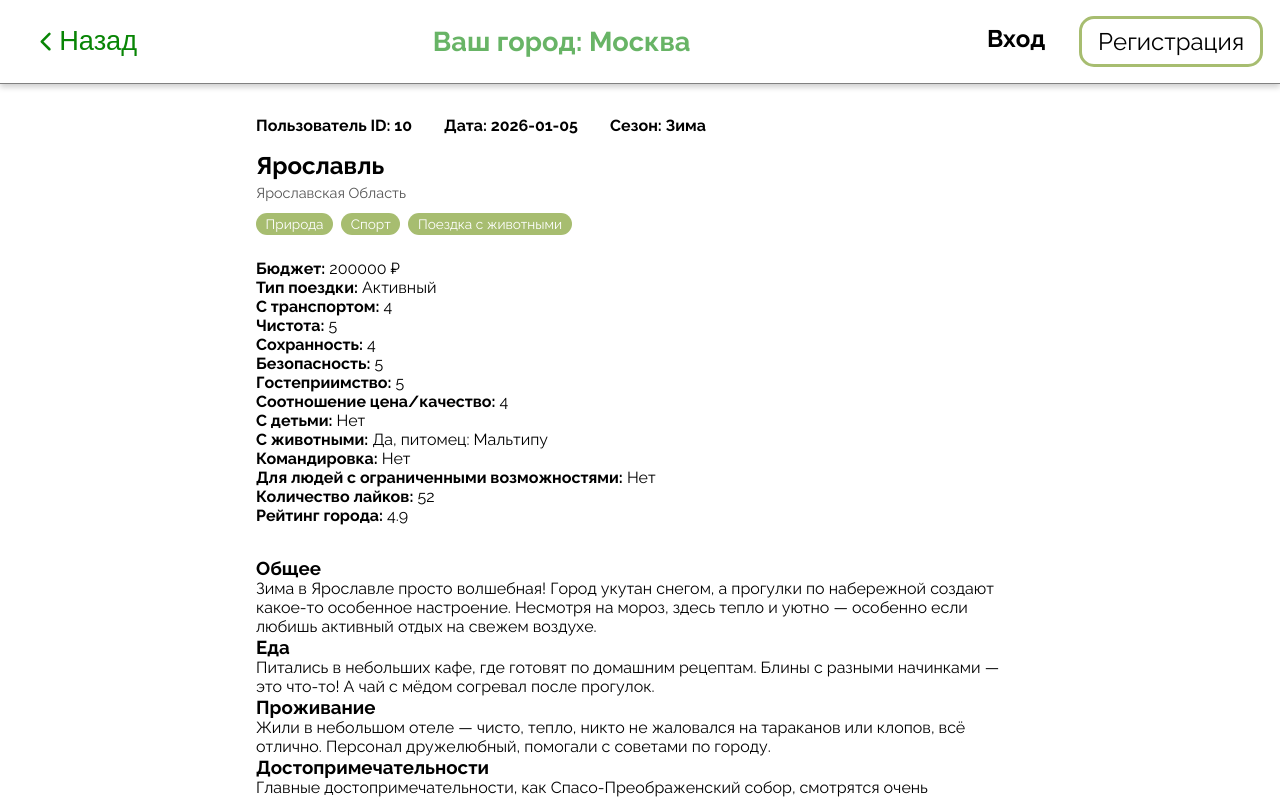
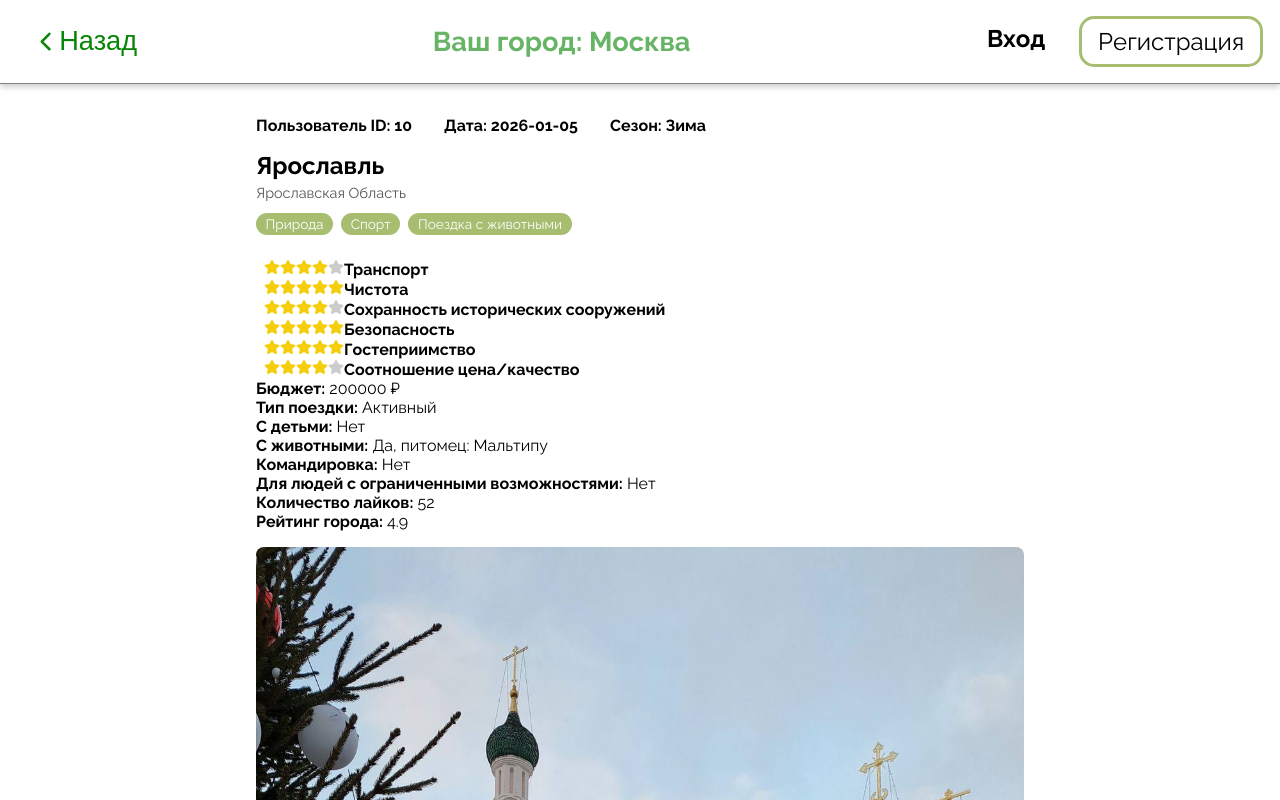
Before and after one commit to nastiarom/city-viewpoint, a React (Vite) app in the folder city-viewpoint/: page /review/1 in a window 1280 px wide. Shown: the top 800 px of the page. Built offline with nearby package versions, Linux system fonts and the light colour scheme.

Commit message:
review stars added

```diff
--- a/city-viewpoint/src/pages/unauthorized/Review/Review.jsx
+++ b/city-viewpoint/src/pages/unauthorized/Review/Review.jsx
@@ -1,9 +1,25 @@
 import { useParams } from 'react-router-dom';
+import { FaStar } from 'react-icons/fa';
 import ReviewHeader from '/src/components/ReviewHeader/ReviewHeader';
 import Footer from '../../../components/Footer/Footer';
 import reviews from '../../../data/reviews';
 import reviewsText from '../../../data/reviews_text';
 import './Review.css';
+
+function Stars({ rating }) {
+  const totalStars = 5;
+
+  return (
+    <span style={{ marginLeft: '0.5rem' }}>
+      {[...Array(totalStars)].map((_, i) => (
+        <FaStar
+          key={i}
+          style={{ color: i < rating ? '#f5ce0bff' : '#ccc' }}
+        />
+      ))}
+    </span>
+  );
+}
 
 function Review() {
   const { id } = useParams();
@@ -25,14 +41,11 @@ function Review() {
     <>
       <ReviewHeader />
       <main style={{ maxWidth: '800px', margin: '2rem auto', padding: '0 1rem' }}>
-        {/* Верхний ряд: ID пользователя, дата, сезон */}
         <div className="review-top-row">
           <div>Пользователь ID: {review.author}</div>
           <div>Дата: {review.date}</div>
           <div>Сезон: {review.season}</div>
         </div>
-
-        {/* Блок с городом, регионом и тегами */}
         <div className="review-city-block">
           <h2>{review.city}</h2>
           <div className="review-region">{review.region}</div>
@@ -44,16 +57,32 @@ function Review() {
             ))}
           </div>
         </div>
-
-        {/* Остальная информация */}
+        <p>
+          <Stars rating={review.transport} />
+          <strong>Транспорт</strong>
+        </p>
+        <p>
+          <Stars rating={review.cleanliness} />
+          <strong>Чистота</strong>
+        </p>
+        <p>
+          <Stars rating={review.preservation} />
+          <strong>Сохранность исторических сооружений</strong>
+        </p>
+        <p>
+          <Stars rating={review.safety} />
+          <strong>Безопасность</strong>
+        </p>
+        <p>
+          <Stars rating={review.hospitality} />
+          <strong>Гостеприимство</strong>
+        </p>
+        <p>
+          <Stars rating={review.price_quality_ratio} />
+          <strong>Соотношение цена/качество</strong>
+        </p>
         <p><strong>Бюджет:</strong> {review.budget} ₽</p>
         <p><strong>Тип поездки:</strong> {review.type}</p>
-        <p><strong>С транспортом:</strong> {review.transport}</p>
-        <p><strong>Чистота:</strong> {review.cleanliness}</p>
-        <p><strong>Сохранность:</strong> {review.preservation}</p>
-        <p><strong>Безопасность:</strong> {review.safety}</p>
-        <p><strong>Гостеприимство:</strong> {review.hospitality}</p>
-        <p><strong>Соотношение цена/качество:</strong> {review.price_quality_ratio}</p>
         <p><strong>С детьми:</strong> {review.with_kids ? 'Да' : 'Нет'}</p>
         <p><strong>С животными:</strong> {review.with_pets ? `Да, питомец: ${review.pet}` : 'Нет'}</p>
         <p><strong>Командировка:</strong> {review.buisness_trip ? 'Да' : 'Нет'}</p>
@@ -61,7 +90,11 @@ function Review() {
         <p><strong>Количество лайков:</strong> {review.like_count}</p>
         <p><strong>Рейтинг города:</strong> {review.city_rating}</p>
 
-        {/* Тексты по разделам из reviewsText */}
+        <img
+          src={review.main_photo}
+          alt={`Фото города ${review.city}`}
+          style={{ maxWidth: '100%', borderRadius: '8px', marginTop: '1rem' }}
+        />
         {reviewText && (
           <section className="review-text-sections" style={{ marginTop: '2rem' }}>
             <h3>Общее</h3>
@@ -79,18 +112,12 @@ function Review() {
             <h3>Особенности</h3>
             <p>{reviewText.peculiarities}</p>
 
-            {/* Кастомные разделы, если есть */}
             {reviewText.custom && reviewText.custom.length > 0 && reviewText.custom.map(({ name, text }, idx) => (
               <div key={idx} style={{ marginTop: '1rem' }}>
                 <h3>{name}</h3>
                 <p>{text}</p>
               </div>
             ))}
-                    <img
-          src={review.main_photo}
-          alt={`Фото города ${review.city}`}
-          style={{ maxWidth: '100%', borderRadius: '8px', marginTop: '1rem' }}
-        />
           </section>
         )}
       </main>
```
Also changed, not shown: city-viewpoint/src/pages/unauthorized/Review/Stars.jsx (added, +16 -0 lines).
